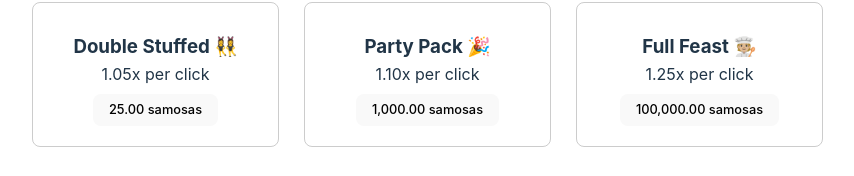
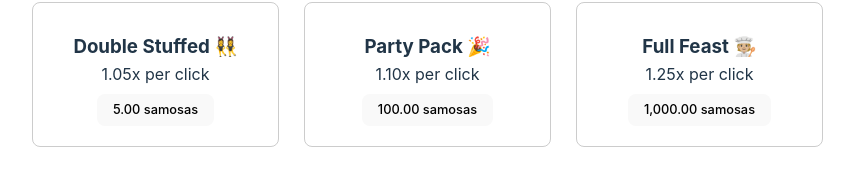
Before and after one commit to TriMPham98/WEB102-samosa-selector, a React (Vite) app in the folder somosa-selector/: page / in a window 1280 px wide. Shown: the part 639-815 px from the top of the page, without its empty margins (200-1054 px from the left). Built offline with nearby package versions, Linux system fonts and the light colour scheme.

Commit message:
Add TODO comment

```diff
--- a/somosa-selector/src/App.jsx
+++ b/somosa-selector/src/App.jsx
@@ -9,9 +9,9 @@ import ConfettiExplosion from "react-confetti-explosion";
 const App = () => {
   const [count, setCount] = useState(0);
   const [multiplier, setMultiplier] = useState(1);
-  const [doubleStuffedCost, setDoubleStuffedCost] = useState(25);
-  const [partyPackCost, setPartyPackCost] = useState(1000);
-  const [fullFeastCost, setFullFeastCost] = useState(100000);
+  const [doubleStuffedCost, setDoubleStuffedCost] = useState(5); // TODO: return back to 25
+  const [partyPackCost, setPartyPackCost] = useState(100); // TODO: return back to 1000
+  const [fullFeastCost, setFullFeastCost] = useState(1000); // TODO: return back to 100000
   const [showConfetti, setShowConfetti] = useState(false);
   const [confettiKey, setConfettiKey] = useState(0);
   const [isConfettiRunning, setIsConfettiRunning] = useState(false);
```
